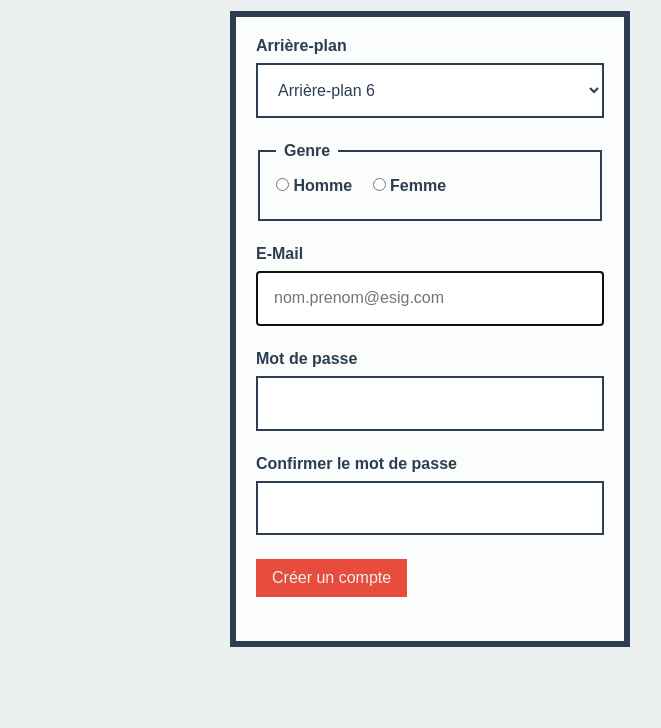
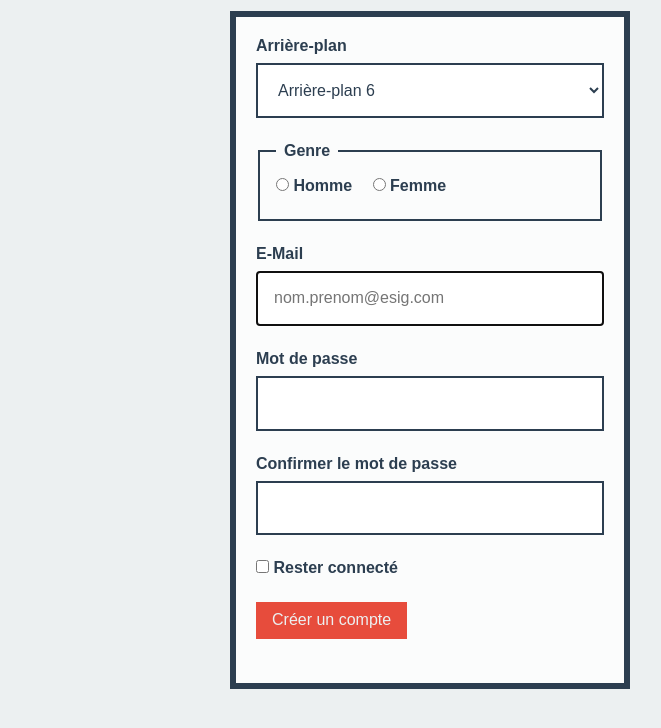
Before and after one commit to esig-jura/122-mini-formulaire-JeremyBoegli1, a plain HTML site: page index.html in a window 1280 px wide. Shown: the part 90-818 px from the top of the page, without its empty margins (210-871 px from the left). Drawn offline with Linux system fonts and the light colour scheme; a script that the page names is missing.

Commit message:
ajout case à cocher

```diff
--- a/index.html
+++ b/index.html
@@ -64,6 +64,12 @@
         <label for="mdpc">Confirmer le mot de passe</label>
         <input id="mdpc" type="password" name="mdpc">
     </li>
+        <li>
+            <label>
+                <input type="checkbox" name="connect">
+                Rester connecté
+            </label>
+        </li>
     <li>
         <button>Créer un compte</button>
     </li>
```
